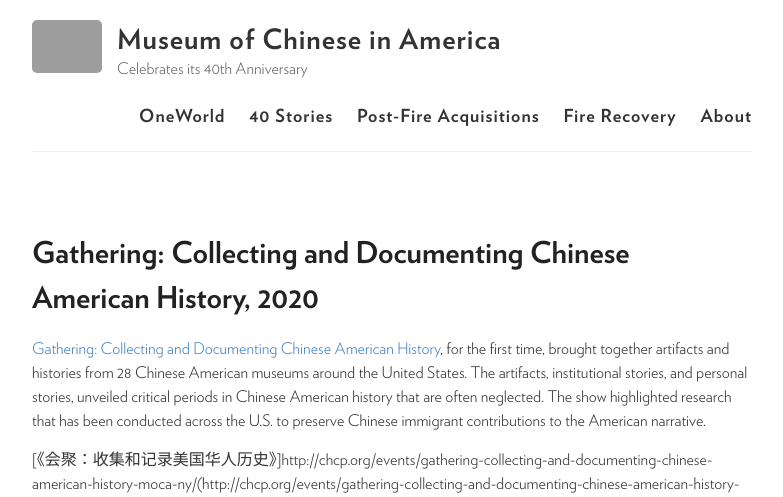
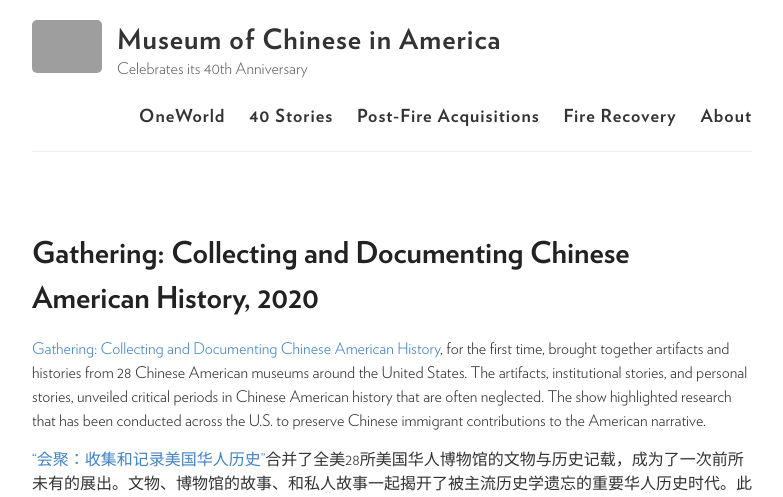
Before and after one commit to moca40/moca40.github.io, a Jekyll site: the page built from _stories/2020-01-01-gathering.md, in a window 1280 px wide, cut to the strip 0-497 px from the top of the page. Shown: the whole strip, without its empty margins (248-1031 px from the left). Built offline with Jekyll 4.4.1, drawn with Linux system fonts in a browser that asks for light colours; some of the changed text lies outside the part shown; grey boxes are pictures that could not be loaded.

Commit message:
Update 2020-01-01-gathering.md

```diff
--- a/_stories/2020-01-01-gathering.md
+++ b/_stories/2020-01-01-gathering.md
@@ -8,6 +8,6 @@
 
 [Gathering: Collecting and Documenting Chinese American History](http://chcp.org/events/gathering-collecting-and-documenting-chinese-american-history-moca-ny/), for the first time, brought together artifacts and histories from 28 Chinese American museums around the United States. The artifacts, institutional stories, and personal stories, unveiled critical periods in Chinese American history that are often neglected. The show highlighted research that has been conducted across the U.S. to preserve Chinese immigrant contributions to the American narrative.
 
-[《会聚：收集和记录美国华人历史》]http://chcp.org/events/gathering-collecting-and-documenting-chinese-american-history-moca-ny/(http://chcp.org/events/gathering-collecting-and-documenting-chinese-american-history-moca-ny/)合并了全美28所美国华人博物馆的文物与历史，成为了一次前所未有的展览。文物、博物馆的故事、和私人故事一起揭开了在主流历史学里被遗忘的美国华裔历史时期。此展强调了美国各地学者为了保存中国移民在美国历史上的贡献而做得研究工作。
+[“会聚：收集和记录美国华人历史”](http://chcp.org/events/gathering-collecting-and-documenting-chinese-american-history-moca-ny/)合并了全美28所美国华人博物馆的文物与历史记载，成为了一次前所未有的展出。文物、博物馆的故事、和私人故事一起揭开了被主流历史学遗忘的重要华人历史时代。此展突出了美国各地学者为了保存中国移民在美国历史上的贡献而做得研究工作。
 
 {% include slideshow.html %}
```
